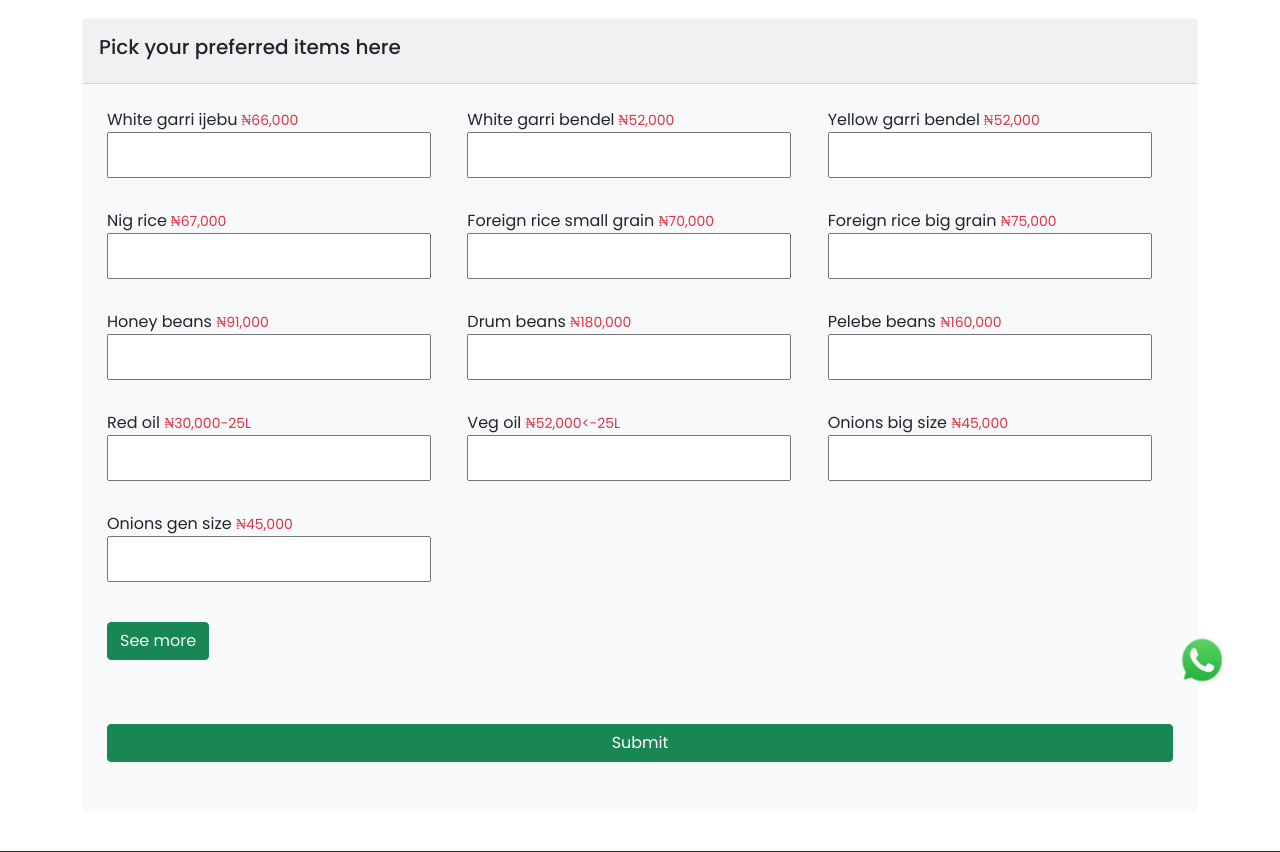
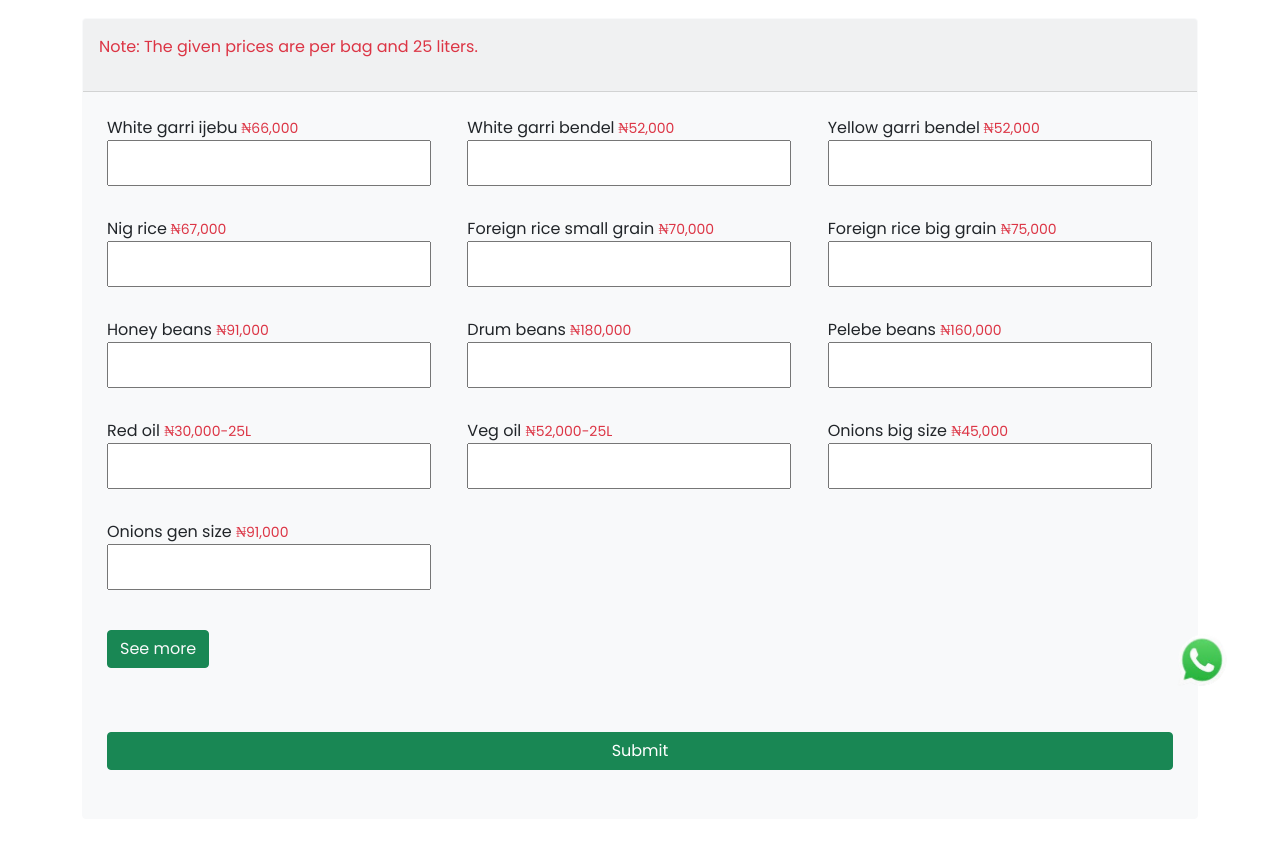
Before and after one commit to Emmadegreat/swift, a Django app: template swiftapp/templates/items.html in a window 1280 px wide. Shown: the part 86-938 px from the top of the page. Run offline with Django 5.2, Linux system fonts and the light colour scheme; the template is opened without the code that fills it, so the values that code supplies are empty, except form fields; tables that the repository leaves empty hold one stand-in row (values such as "Sample post"); form fields are guessed from the names that the template uses.

Commit message:
codes optimized

```diff
--- a/swiftapp/templates/items.html
+++ b/swiftapp/templates/items.html
@@ -25,7 +25,7 @@
                     <!--<button type="button" class="btn btn-success" id="btn">show/hide</button>
                     <button type="button" class="btn btn-success" id="add-field">Add items</button>
                     <p class="text-danger hidden">Note: Any item labelled out of stock, kindly pick not available from the option.</p>-->
-                    <h5 class='text-dark'>Pick your preferred items here</h5>
+                    <p class='text-danger'>Note: The given prices are per bag and 25 liters.</p>
                 </div>
                 <div class="card-body">
                     <form method="POST" novalidate class="px-2 pb-3">
@@ -123,7 +123,7 @@
                                 {% endfor %}
                             </div>
                             <div class="form-group">
-                                <span>{{ form.veg_oil.label_tag }} <small class="text-danger"> ₦52,000<-25L</small></span>
+                                <span>{{ form.veg_oil.label_tag }} <small class="text-danger"> ₦52,000-25L</small></span>
                                 {{ form.veg_oil}}
                                 {% for error in form.veg_oil.errors %}
                                     <p class="text-danger">{{ error }}</p>
@@ -139,7 +139,7 @@
                             </div>
 
                             <div class="form-group">
-                                <span>{{ form.onions_gen_size.label_tag }} <small class="text-danger"> ₦45,000</small></span>
+                                <span>{{ form.onions_gen_size.label_tag }} <small class="text-danger"> ₦91,000</small></span>
                                 {{ form.onions_gen_size}}
                                 {% for error in form.onions_gen_size.errors %}
                                     <p class="text-danger">{{ error }}</p>
```
